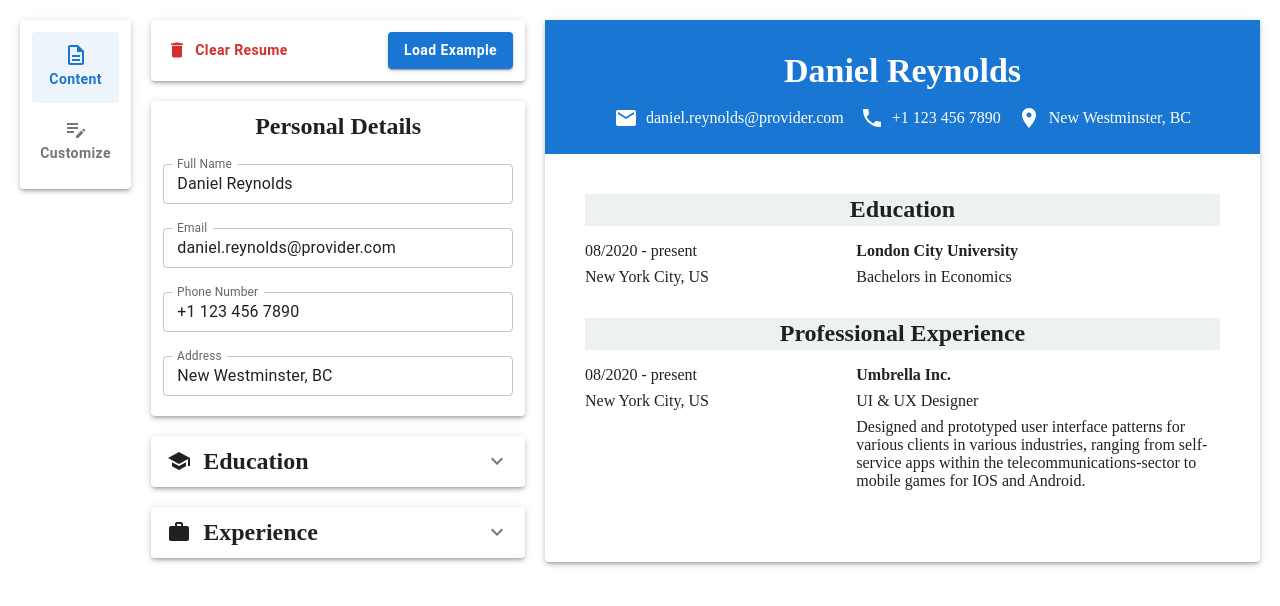
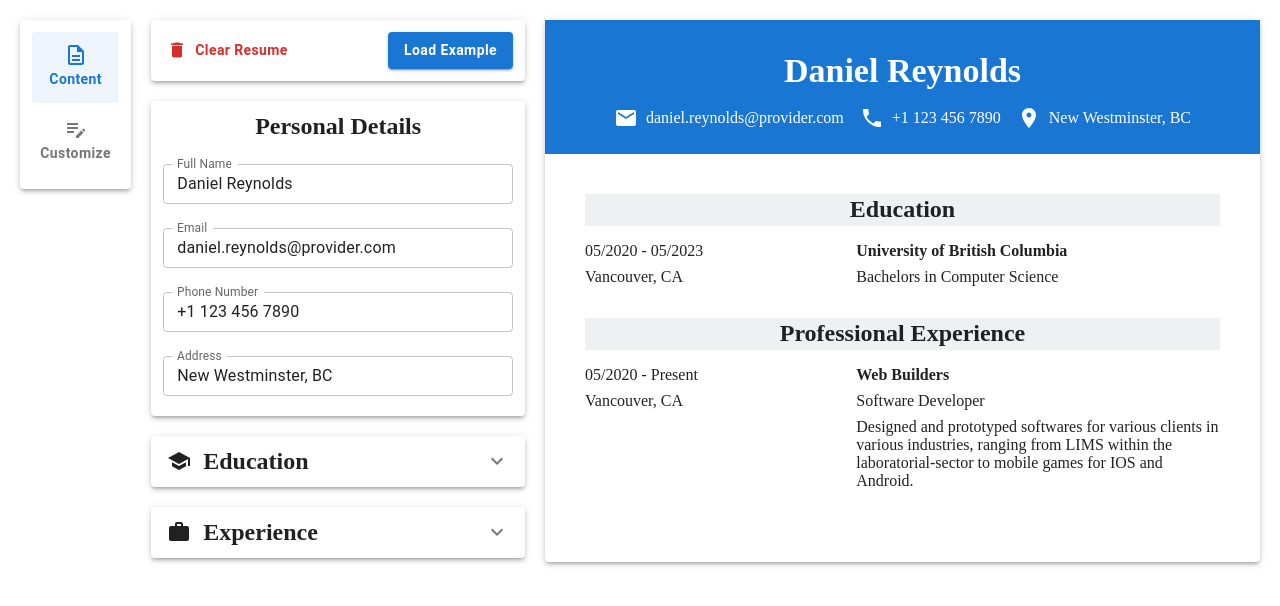
Before and after one commit to FelipePulcherio/cv-application, a React (Vite) app: page / in a window 1280 px wide. Shown: the top 606 px of the page. Built offline with nearby package versions, Linux system fonts and the light colour scheme.

Commit message:
Update primary set of data

```diff
--- a/src/data.js
+++ b/src/data.js
@@ -12,24 +12,24 @@ const basicEducationData = [
     id: uuidv4(),
     visible: true,
     title1: 'School',
-    value1:'London City University',
-    title2:'Degree',
-    value2: 'Bachelors in Economics',
-    value3: '08/2020',
-    value4: 'present',
-    value5: 'New York City, US',
+    value1: 'University of British Columbia',
+    title2: 'Degree',
+    value2: 'Bachelors in Computer Science',
+    value3: '05/2020',
+    value4: '05/2023',
+    value5: 'Vancouver, CA',
     value6: ''
   },
   {
     id: uuidv4(),
     visible: false,
     title1: 'School',
-    value1:'Hidden University',
-    title2:'Degree',
-    value2: 'Masters Degree in Math',
-    value3: '08/2020',
-    value4: 'present',
-    value5: 'New York City, US',
+    value1: 'Hidden University',
+    title2: 'Degree',
+    value2: 'Masters Degree in Physics',
+    value3: '01/2018',
+    value4: '01/2020',
+    value5: 'Toronto, CA',
     value6: ''
   }
 ]
@@ -39,25 +39,25 @@ const basicExperienceData = [
     id: uuidv4(),
     visible: true,
     title1: 'Company Name',
-    value1:'Umbrella Inc.',
-    title2:'Position Title',
-    value2: 'UI & UX Designer',
-    value3: '08/2020',
-    value4: 'present',
-    value5: 'New York City, US',
-    value6: 'Designed and prototyped user interface patterns for various clients in various industries, ranging from self-service apps within the telecommunications-sector to mobile games for IOS and Android.'
+    value1: 'Web Builders',
+    title2: 'Position Title',
+    value2: 'Software Developer',
+    value3: '05/2020',
+    value4: 'Present',
+    value5: 'Vancouver, CA',
+    value6: 'Designed and prototyped softwares for various clients in various industries, ranging from LIMS within the laboratorial-sector to mobile games for IOS and Android.'
   },
   {
     id: uuidv4(),
     visible: false,
     title1: 'Company Name',
-    value1:'Black Mesa Labs',
-    title2:'Position Title',
-    value2: 'UX Research Assistant',
-    value3: '04/2018',
-    value4: '02/2019',
-    value5: 'Berlin, Germany',
-    value6: 'Supported senior researchers on accessibility standards for the open web. Created and usability tested wireframes and prototypes. Produced interactive documentation for quick onboarding of new researchers.'
+    value1: 'CERN',
+    title2: 'Position Title',
+    value2: 'Nuclear Engineer',
+    value3: '01/2017',
+    value4: '04/2020',
+    value5: 'Meyrin, Switzerland',
+    value6: 'Led a group of researchers on nuclear fission experiments. Conducted experiments for CA government.'
   }
 ]
 
```
